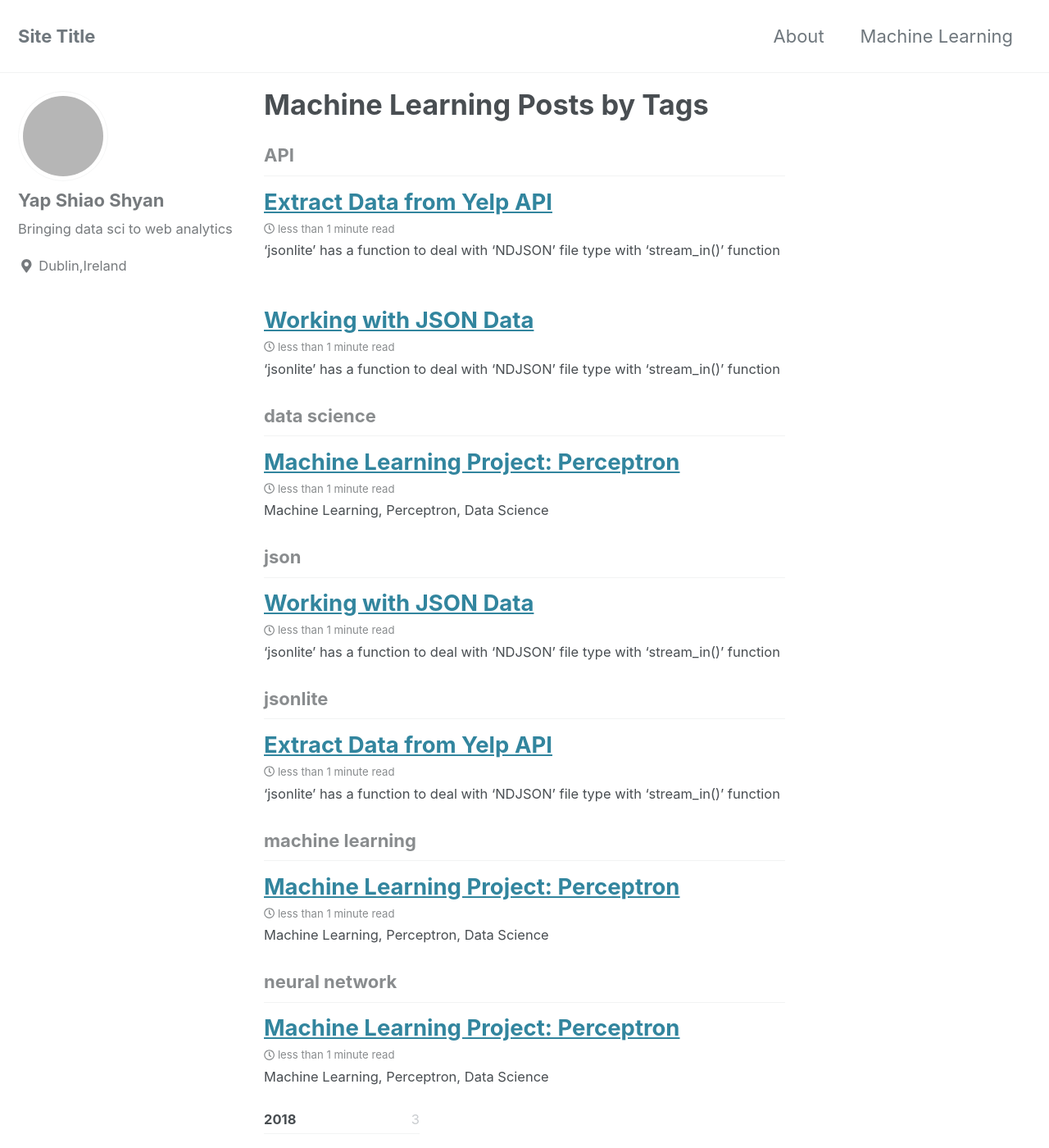
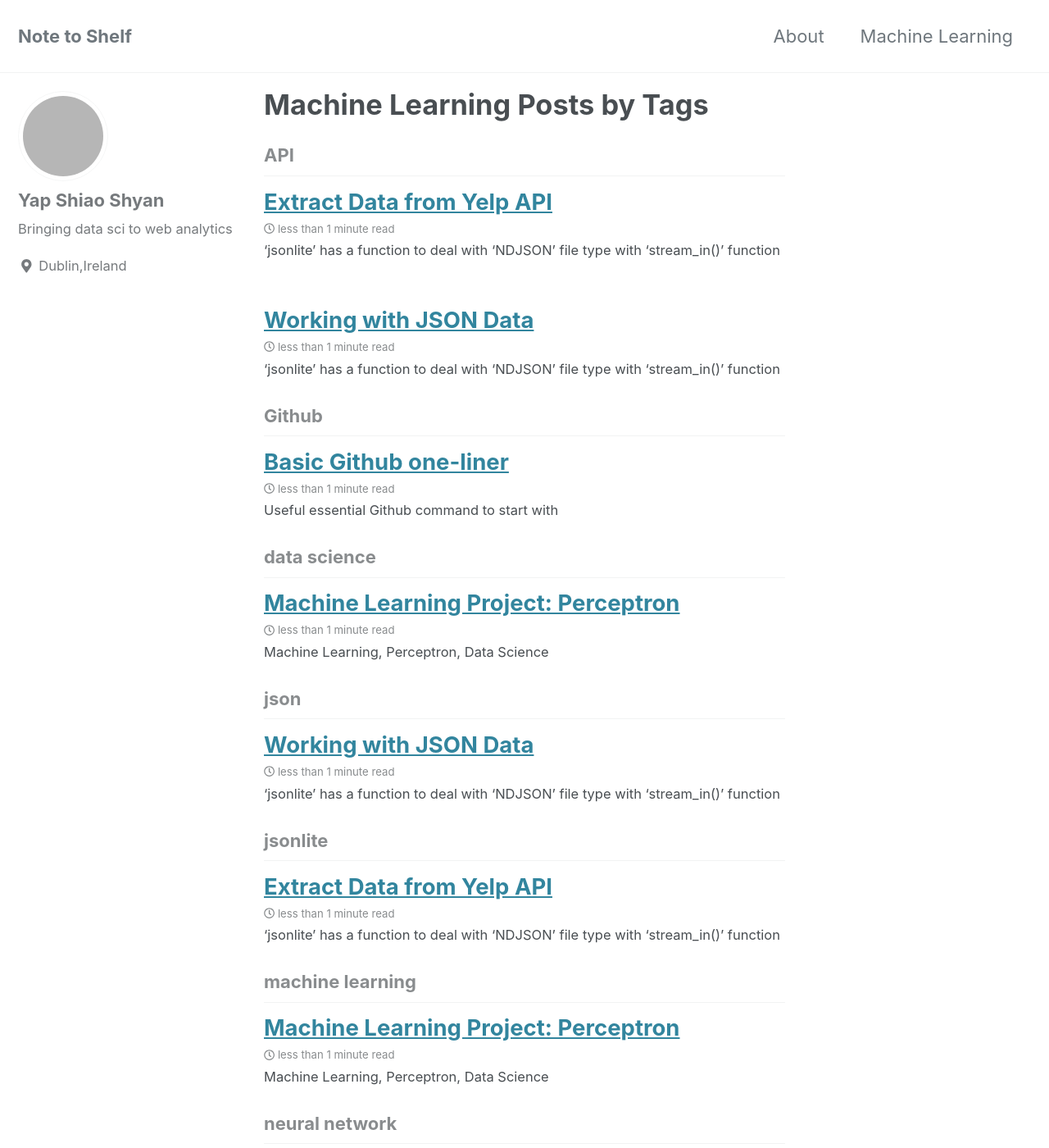
Before and after one commit to mryap/mryap.github.io, a Jekyll site: the page built from _pages/machinelearning.md, in a window 1280 px wide and 1400 px high. Shown: the whole window at 82% size. Built offline with Jekyll 4.4.1, drawn with Linux system fonts in a browser that asks for light colours; cached includes are drawn as plain includes; nearby versions of some CDN libraries; some of the changed text lies outside the part shown; grey boxes are pictures that could not be loaded.

Commit message:
new blogpost and new avatar

```diff
--- a/_config.yml
+++ b/_config.yml
@@ -16,7 +16,7 @@ minimal_mistakes_skin    : "default" # "air", "aqua", "contrast", "dark", "dirt"
 
 # Site Settings
 locale                   : "en-US"
-title                    : "Site Title"
+title                    : "Note to Shelf"
 title_separator          : "-"
 name                     : "Your Name"
 description              : "An amazing website."
@@ -104,7 +104,7 @@ analytics:
 # Site Author
 author:
   name             : "Yap Shiao Shyan"
-  avatar           : "https://www.gravatar.com/avatar/6c0377abcf4da91cdd35dea4554b2a4c?s=136"# path of avatar image, e.g. "/assets/images/bio-photo.jpg"
+  avatar           : "https://s.gravatar.com/avatar/282865eadd5ccc5a801ac7b1fa519855?s=80" # path of avatar image, e.g. "/assets/images/bio-photo.jpg"
   bio              : "Bringing data sci to web analytics"
   location         : "Dublin,Ireland"
   email            :
--- /dev/null
+++ b/_posts/2018-11-29-github-oneliner.md
@@ -0,0 +1,26 @@
+---
+title: "Basic Github one-liner"
+date: 2018-11-28
+tags: [Github]
+header:
+  image: "/images/github-oneliners/github-oneliners.png"
+excerpt: "Useful essential Github command to start with"
+mathjax: "true"
+---
+
+`git status`
+
+`git remote -v`
+
+`git add .`
+
+`git commit -m "message goes here"`
+
+`git push`
+
+These 5 commands allows you
+
+- to check what going on in your folder
+- what the git repositories (storage location of your code) on Github
+- add what you need to save to Github
+- upload the source code
```
Also changed, not shown: images/github-oneliners/github-oneliners.png (added), 3 other files.
